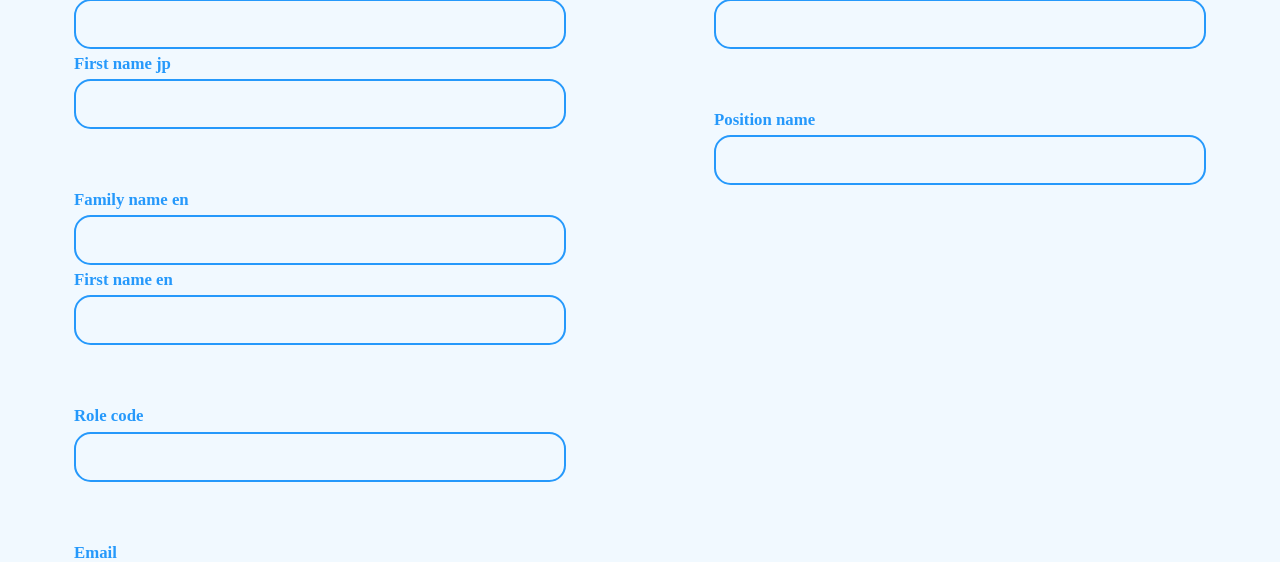
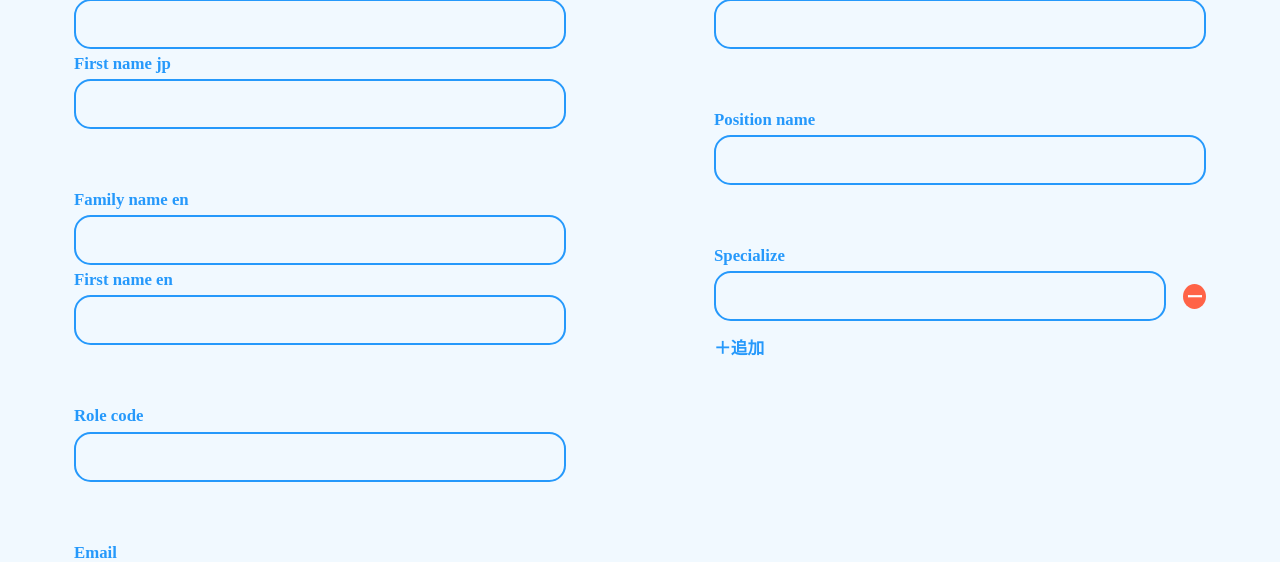
Before and after one commit to nYu-ats/sharetech_old, a Django app: template sharetech/templates/sharetech/register.html in a window 1280 px wide. Shown: the part 650-1212 px from the top of the page. Run offline with Django 3.2, Linux system fonts and the light colour scheme; the template is opened without the code that fills it, so the values that code supplies are empty, except form fields; tables that the repository leaves empty hold one stand-in row (values such as "Sample post"); form fields are guessed from the names that the template uses; some libraries are stand-ins or nearby versions.

Commit message:
画面上での専門入力欄追加

```diff
--- a/sharetech/sharetech/models/__init__.py
+++ b/sharetech/sharetech/models/__init__.py
@@ -6,9 +6,10 @@ from .consult_window import ConsultWindow
 from .category_mst import CategoryMst
 from .category_consult_window_mapping import CategoryConsultWindowMapping
 from .consult_apply import ConsultApply
+from .user_specialize import UserSpecialize
 
 """
 Modelファイル分割のためサブディレクトリを作成
-settingsで認識できるようにするための__init__.pyファイル
+makemigrationsで認識できるようにするための__init__.pyファイル
 分割した各モデルのimport必須
 """
--- a/sharetech/static/sharetech/css/register.css
+++ b/sharetech/static/sharetech/css/register.css
@@ -76,6 +76,43 @@ border: 4px solid #2699FB;
 outline: none;
 }
 
+
+/* 専門分野入力エリア追加ボタン */
+.specialize_add_btn,
+.specialize_delete_btn{
+  background-color: transparent;
+  border: none;
+  cursor: pointer;
+  outline: none;
+  padding: 0;
+  appearance: none;
+}
+
+.specialize_input{
+  display: flex;
+  justify-content: space-between;
+  margin-bottom: 1em;
+}
+
+.specialize_add_btn{
+  font-size: 1.2em;
+  font-weight: bold;
+  color: #2699FB;
+  text-align: center;
+}
+
+.specialize_delete_btn{
+  border-radius: 50%;
+  background-color: tomato;
+  color: white;
+  font-weight: bold;
+  font-size: 1.2em;
+  height: 25px;
+  width: 25px;
+  margin: auto;
+  margin-left: 1em;
+}
+
 .submit{
   display: flex;
   justify-content: center;
--- /dev/null
+++ b/sharetech/static/sharetech/js/register.js
@@ -0,0 +1,40 @@
+// 専門分野の入力欄を増減させる
+$(function(){
+    const $parent = $('.specialize_input_area');
+    const $addBtn = $('.specialize_add_btn');
+    const $baseInputArea = $parent.find('.specialize_input');
+    let elementIncrementer = 1;
+    const baseIdStr = $baseInputArea.find('input').attr('id');
+    const maxInputAreaCount = 5;
+
+    // 入力欄削除ボタン初期設定
+    $parent.find('.specialize_delete_btn').on('click', function(){
+        count = $('.specialize_input_area').find('.specialize_input').length;
+        if(count > 1){
+            $(this).parent().remove();
+        }
+    });
+
+    // 入力欄追加
+    $addBtn.on('click', function(){
+        count = $('.specialize_input_area').find('.specialize_input').length;
+        if(count < maxInputAreaCount){
+            targetId = baseIdStr + '_' + String(elementIncrementer);
+            $targetInputArea =  $($baseInputArea.clone(true));
+            $targetInputArea.find('input').attr('id', targetId)
+            .end()
+            .find('.specialize_delete_btn')
+            .on('click', function(){
+                count = $('.specialize_input_area').find('.specialize_input').length;
+                if(count > 1){
+                    $(this).parent().remove();
+                }
+            })
+            .end();
+
+            $targetInputArea.insertBefore($addBtn);
+
+            elementIncrementer++;
+        }
+    });
+});
--- a/sharetech/templates/sharetech/register.html
+++ b/sharetech/templates/sharetech/register.html
@@ -8,6 +8,10 @@
     <title>Register</title>
     <link rel="stylesheet" href="{% static 'sharetech/css/common.css' %}">
     <link rel="stylesheet" href="{% static 'sharetech/css/register.css' %}">
+    <script src="https://code.jquery.com/jquery-1.10.2.min.js"></script>
+    <script src="https://cdnjs.cloudflare.com/ajax/libs/jquery-easing/1.4.1/jquery.easing.min.js"></script>
+    <script src="https://cdnjs.cloudflare.com/ajax/libs/jquery-throttle-debounce/1.1/jquery.ba-throttle-debounce.js"></script>
+    <script src="{% static 'sharetech/js/register.js' %}"></script>
 </head>
 
 <body>
@@ -95,6 +99,14 @@
                             <label for="name">{{form.position_name.label}}</label>
                             {{form.position_name}}
                         </div>
+                        <div class="form_item specialize_input_area">
+                            <label for="name">{{form.specialize.label}}</label>
+                            <div class="specialize_input">
+                                {{form.specialize}}
+                                <button type="button" class="specialize_delete_btn">ー</button>
+                            </div>
+                            <button type="button" class="specialize_add_btn">＋追加</button>
+                        </div>
                     </div>
                 </div>
 
```
Also changed, not shown: sharetech/sharetech/forms/user_create_form.py (+18 -1 lines), sharetech/sharetech/models/user_specialize.py (added, +53 -0 lines), sharetech/sharetech/migrations/0015_userspecialize.py (added).
